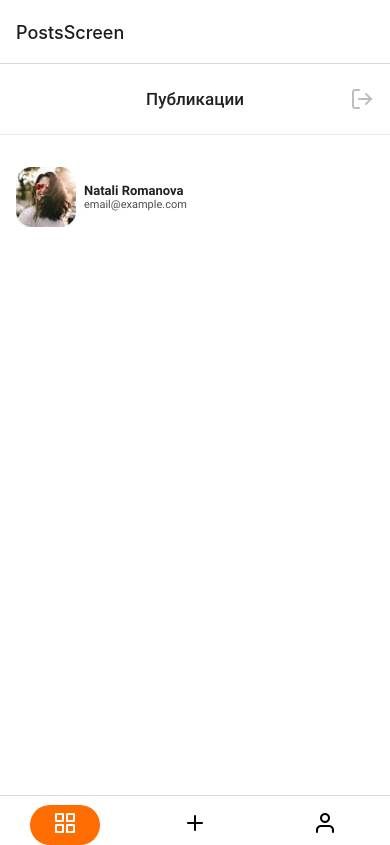
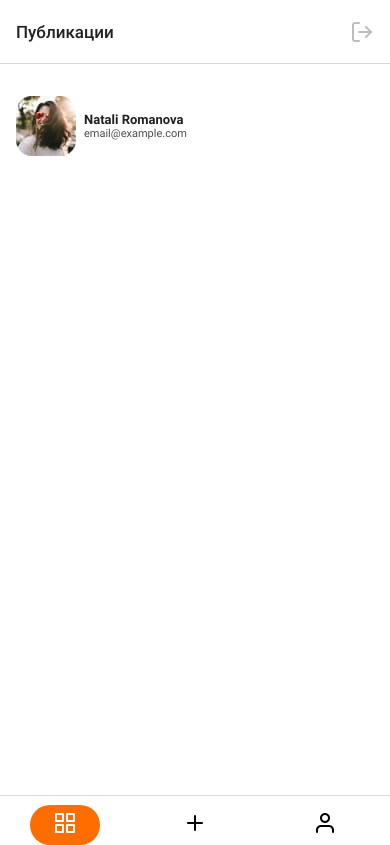
Before and after one commit to MaltsevaYulia/react-native-app, a React Native app in the folder AwesomeProject/: screen /Home in a window 390 px wide. Built offline with nearby package versions, Linux system fonts and the light colour scheme.

Commit message:
add navigation

```diff
--- a/AwesomeProject/App.js
+++ b/AwesomeProject/App.js
@@ -1,9 +1,13 @@
 import { NavigationContainer } from "@react-navigation/native";
+import { createStackNavigator } from "@react-navigation/stack";
 import React, { useState } from "react";
 import { useFonts } from "expo-font";
 import { useRoute } from "./src/hooks/routing";
+import { LoginScreen } from "./src/Screens/LoginScreen";
+import { RegistrationScreen } from "./src/Screens/RegistrationScreen";
+import { HomeScreen } from "./src/Screens/HomeScreen";
 
-
+const MainStack = createStackNavigator();
 export default function App() {
   const [fontsLoaded] = useFonts({
     "Roboto-Regular": require("./src/assets/fonts/Roboto-Regular.ttf"),
@@ -14,9 +18,26 @@ export default function App() {
   if (!fontsLoaded) {
     return null;
   }
-  const routing = useRoute(true);
+  // const routing = useRoute(false);
   return (
-    <NavigationContainer>{routing}</NavigationContainer>
+    <NavigationContainer>
+      <MainStack.Navigator>
+        <MainStack.Screen
+          name="Login"
+          component={LoginScreen}
+          options={{ headerShown: false }}
+        />
+        <MainStack.Screen
+          name="Registration"
+          component={RegistrationScreen}
+          options={{ headerShown: false }}
+        />
+        <MainStack.Screen
+          name="Home"
+          component={HomeScreen}
+          options={{ headerShown: false }}
+        />
+      </MainStack.Navigator>
+    </NavigationContainer>
   );
-
 }
--- a/AwesomeProject/src/Screens/CreatePostsScreen.jsx
+++ b/AwesomeProject/src/Screens/CreatePostsScreen.jsx
@@ -15,12 +15,12 @@ export const CreatePostsScreen = () => {
   return (
     <TouchableWithoutFeedback onPress={Keyboard.dismiss}>
       <View style={styles.container}>
-        <View style={styles.header}>
+        {/* <View style={styles.header}>
           <Text style={styles.title}>Создать публикацию</Text>
           <View style={styles.iconContainer}>
             <Feather name="arrow-left" size={24} color="#BDBDBD" />
           </View>
-        </View>
+        </View> */}
         <View style={styles.main}>
           <View style={styles.photo}>
             <View style={styles.round}>
@@ -66,28 +66,28 @@ const styles = StyleSheet.create({
   container: {
     flex: 1,
   },
-  header: {
-    flex: 0.1,
-    backgroundColor: "#fff",
-    flexDirection: "row",
-    alignItems: "center",
-    justifyContent: "center",
-    borderBottomWidth: 1,
-    borderBottomColor: "#E8E8E8",
-  },
-  title: {
-    fontFamily: "Roboto-Medium",
-    fontSize: 17,
-    fontWeight: 500,
-    lineHeight: 22,
-    color: "#212121",
-  },
-  iconContainer: {
-    position: "absolute",
-    left: 16,
-  },
+  // header: {
+  //   flex: 0.1,
+  //   backgroundColor: "#fff",
+  //   flexDirection: "row",
+  //   alignItems: "center",
+  //   justifyContent: "center",
+  //   borderBottomWidth: 1,
+  //   borderBottomColor: "#E8E8E8",
+  // },
+  // title: {
+  //   fontFamily: "Roboto-Medium",
+  //   fontSize: 17,
+  //   fontWeight: 500,
+  //   lineHeight: 22,
+  //   color: "#212121",
+  // },
+  // iconContainer: {
+  //   position: "absolute",
+  //   left: 16,
+  // },
   main: {
-    flex: 0.8,
+    flex: 1,
     backgroundColor: "#fff",
     paddingTop: 32,
     paddingHorizontal: 16,
--- a/AwesomeProject/src/Screens/HomeScreen.jsx
+++ b/AwesomeProject/src/Screens/HomeScreen.jsx
@@ -1,5 +1,149 @@
-import { PostsScreen } from "./PostsScreen"
+import { createBottomTabNavigator } from "@react-navigation/bottom-tabs";
 
-export const HomeScreen = () => {
-    return (<></>)
-}
+import { CreatePostsScreen } from "../Screens/CreatePostsScreen";
+
+import { PostsScreen } from "../Screens/PostsScreen";
+import { ProfileScreen } from "../Screens/ProfileScreen";
+
+import { Feather } from "@expo/vector-icons";
+import { TouchableOpacity, StyleSheet, View, MyButton } from "react-native";
+const MaineTab = createBottomTabNavigator();
+
+export const HomeScreen = ({ navigation }) => {
+  console.log("🚀 ~ HomeScreen ~ navigation:", navigation);
+  const goBack = () => {
+    //   navigation.goBack();
+      navigation.navigate("PostsScreen");
+  };
+  const isAuth = true;
+  if (isAuth) {
+    return (
+      <MaineTab.Navigator
+        screenOptions={({ route }) => ({
+          tabBarButton: ({
+            focused,
+            onPress,
+            accessibilityState,
+            accessibilityLabel,
+          }) => {
+            const selected = accessibilityState.selected;
+            const routeName = route.name;
+            // const x = accessibilityLabel === "PostsScreen, tab, 1 of 3";
+            // const y = accessibilityLabel === "ProfileScreen, tab, 3 of 3";
+
+            let iconName;
+
+            if (routeName === "PostsScreen") {
+              iconName = "grid";
+            } else if (routeName === "CreatePostsScreen") {
+              iconName = "plus";
+            } else if (routeName === "ProfileScreen") {
+              iconName = "user";
+            }
+
+            let buttonStyle = {
+              ...styles.btn,
+            };
+
+            let iconStyle = {
+              marginBottom: 3,
+            };
+
+            if (routeName === "PostsScreen" && selected) {
+              buttonStyle.backgroundColor = "#FF6C00";
+              iconStyle.color = "#fff";
+            } else if (routeName === "ProfileScreen" && selected) {
+              buttonStyle.backgroundColor = "#FF6C00";
+              iconStyle.color = "#fff";
+            } else if (routeName === "CreatePostsScreen" && selected) {
+              buttonStyle.backgroundColor = "#FF6C00";
+              iconStyle.color = "#fff";
+            }
+            return (
+              <View style={styles.footer}>
+                <TouchableOpacity style={buttonStyle} onPress={onPress}>
+                  <Feather name={iconName} size={24} style={iconStyle} />
+                </TouchableOpacity>
+              </View>
+            );
+          },
+          // Add the headerShown option for ProfileScreen
+          // ...(route.name === "ProfileScreen" && { headerShown: false }),
+        })}
+      >
+        <MaineTab.Screen
+          name="PostsScreen"
+          component={PostsScreen}
+          options={() => ({
+            title: "Публикации",
+            headerTitleStyle: styles.headerTitle,
+            headerRight: () => (
+              <TouchableOpacity
+                onPress={() => {
+                  // Do something
+                }}
+                style={{ paddingRight: 16 }}
+              >
+                <Feather name="log-out" size={24} color="#BDBDBD" />
+              </TouchableOpacity>
+            ),
+          })}
+        />
+        <MaineTab.Screen
+          name="CreatePostsScreen"
+          component={CreatePostsScreen}
+          options={{
+            tabBarStyle: { display: "none" },
+            title: "Создать публикацию",
+            headerTitleStyle: styles.headerTitle,
+            headerLeft: () => (
+              <TouchableOpacity onPress={goBack} style={{ paddingLeft: 16 }}>
+                <Feather name="arrow-left" size={24} color="#BDBDBD" />
+              </TouchableOpacity>
+            ),
+          }}
+        />
+        <MaineTab.Screen
+          name="ProfileScreen"
+          component={ProfileScreen}
+          options={{ headerShown: false }}
+        />
+      </MaineTab.Navigator>
+    );
+  }
+};
+
+const styles = StyleSheet.create({
+  headerTitle: {
+    fontFamily: "Roboto-Medium",
+    fontSize: 17,
+    fontWeight: 500,
+    lineHeight: 22,
+    color: "#212121",
+    paddingVertical: 11,
+  },
+  footer: {
+    // height: 83,
+    flex: 1,
+    // paddingHorizontal: 82,
+    paddingTop: 9,
+    backgroundColor: "#fff",
+    flexDirection: "row",
+    alignItems: "center",
+    justifyContent: "center",
+    gap: 31,
+    ma: 9,
+    // borderTopWidth: 1,
+    // borderTopColor: "#E8E8E8",
+    // justifyContent: 'space-between'
+  },
+  btn: {
+    width: 70,
+    height: 40,
+    borderRadius: 20,
+    backgroundColor: "transparent",
+    // backgroundColor: "#F6F6F6",
+    alignItems: "center",
+    justifyContent: "center",
+  },
+});
--- a/AwesomeProject/src/Screens/PostsScreen.jsx
+++ b/AwesomeProject/src/Screens/PostsScreen.jsx
@@ -2,15 +2,16 @@ import { View, Text, TouchableOpacity, Image } from 'react-native';
 import { AntDesign, Feather } from '@expo/vector-icons';
 import { StyleSheet } from 'react-native';
 
+
 export const PostsScreen = () => {
   return (
     <View style={styles.container}>
-      <View style={styles.header}>
+      {/* <View style={styles.header}>
         <Text style={styles.title}>Публикации</Text>
         <View style={styles.iconContainer}>
           <Feather name="log-out" size={24} color="#BDBDBD" />
         </View>
-      </View>
+      </View> */}
       <View style={styles.main}>
         <View style={styles.userWrapp}>
           <Image source={require('../assets/images/user.jpg')} />
@@ -35,31 +36,31 @@ const styles = StyleSheet.create({
   container: {
     flex: 1,
   },
-  header: {
-    // height: 44,
-    flex: 0.1,
-    backgroundColor: '#fff',
-    flexDirection: 'row',
-    alignItems: 'center',
-    justifyContent: 'center',
-    // gap: 31,
-    borderBottomWidth: 1,
-    borderBottomColor: '#E8E8E8',
-    // paddingBottom: 10,
-  },
-  title: {
-    fontFamily: 'Roboto-Medium',
-    fontSize: 17,
-    fontWeight: 500,
-    lineHeight: 22,
-    color: '#212121',
-  },
-  iconContainer: {
-    position: 'absolute',
-    right: 16,
-  },
+  // header: {
+  //   // height: 44,
+  //   flex: 0.1,
+  //   backgroundColor: '#fff',
+  //   flexDirection: 'row',
+  //   alignItems: 'center',
+  //   justifyContent: 'center',
+  //   // gap: 31,
+  //   borderBottomWidth: 1,
+  //   borderBottomColor: '#E8E8E8',
+  //   // paddingBottom: 10,
+  // },
+  // title: {
+  //   fontFamily: 'Roboto-Medium',
+  //   fontSize: 17,
+  //   fontWeight: 500,
+  //   lineHeight: 22,
+  //   color: '#212121',
+  // },
+  // iconContainer: {
+  //   position: 'absolute',
+  //   right: 16,
+  // },
   main: {
-    flex: 0.9,
+    flex: 1,
     backgroundColor: '#fff',
     paddingTop: 32,
     paddingHorizontal: 16,
@@ -86,17 +87,17 @@ const styles = StyleSheet.create({
     lineHeight: 13,
     color: 'rgba(33, 33, 33, 0.8)',
   },
-  footer: {
-    // height: 83,
-    flex: 0.1,
-    backgroundColor: '#fff',
-    flexDirection: 'row',
-    alignItems: 'center',
-    justifyContent: 'center',
-    gap: 31,
-    borderTopWidth: 1,
-    borderTopColor: '#E8E8E8',
-  },
+  // footer: {
+  //   // height: 83,
+  //   flex: 0.1,
+  //   backgroundColor: '#fff',
+  //   flexDirection: 'row',
+  //   alignItems: 'center',
+  //   justifyContent: 'center',
+  //   gap: 31,
+  //   borderTopWidth: 1,
+  //   borderTopColor: '#E8E8E8',
+  // },
   btn: {
     width: 70,
     height: 40,
--- a/AwesomeProject/src/Screens/ProfileScreen.jsx
+++ b/AwesomeProject/src/Screens/ProfileScreen.jsx
@@ -86,7 +86,7 @@ const styles = StyleSheet.create({
     borderRadius: 16,
     top: 0,
     left: "50%",
-    transform: [{ translateX: -60 }, { translateY: -60 }],
+    transform: [{ translateX: -50 }, { translateY: -60 }],
   },
   addBtn: {
     position: "absolute",
--- a/AwesomeProject/src/hooks/routing.js
+++ b/AwesomeProject/src/hooks/routing.js
@@ -7,11 +7,13 @@ import { PostsScreen } from "../Screens/PostsScreen";
 import { ProfileScreen } from "../Screens/ProfileScreen";
 import { RegistrationScreen } from "../Screens/RegistrationScreen";
 import { AntDesign, Feather } from "@expo/vector-icons";
-import { TouchableOpacity, StyleSheet, View } from "react-native";
+import { TouchableOpacity, StyleSheet, View, MyButton } from "react-native";
+
 const MainStack = createStackNavigator();
 const MaineTab = createBottomTabNavigator();
 
 export const useRoute = (isAuth) => {
+
   if (isAuth) {
     return (
       <MaineTab.Navigator
@@ -63,15 +65,52 @@ export const useRoute = (isAuth) => {
               </View>
             );
           },
-
+          // Add the headerShown option for ProfileScreen
+          // ...(route.name === "ProfileScreen" && { headerShown: false }),
         })}
       >
-        <MaineTab.Screen name="PostsScreen" component={PostsScreen} />
+        <MaineTab.Screen
+          name="PostsScreen"
+          component={PostsScreen}
+          options={() => ({
+            title: "Публикации",
+            headerTitleStyle: styles.headerTitle,
+            headerRight: () => (
+              <TouchableOpacity
+                onPress={() => {
+                  // Do something
+                }}
+                style={{ paddingRight: 16 }}
+              >
+                <Feather name="log-out" size={24} color="#BDBDBD" />
+              </TouchableOpacity>
+            ),
+          })}
+        />
         <MaineTab.Screen
           name="CreatePostsScreen"
           component={CreatePostsScreen}
+          options={{
+            tabBarStyle: { display: "none" },
+            title: "Создать публикацию",
+            headerTitleStyle: styles.headerTitle,
+            headerLeft: () => (
+              <TouchableOpacity
+                onPress={() => {
+                  // Do something
+                }}
+                style={{ paddingLeft: 16 }}
+              >
+                <Feather name="arrow-left" size={24} color="#BDBDBD" />
+              </TouchableOpacity>
+            ),
+          }}
         />
-        <MaineTab.Screen name="ProfileScreen" component={ProfileScreen} />
+        <MaineTab.Screen
+          name="ProfileScreen"
+          component={ProfileScreen}
+          options={{ headerShown: false }}
+        />
       </MaineTab.Navigator>
     );
     return (
@@ -145,6 +184,14 @@ export const useRoute = (isAuth) => {
 };
 
 const styles = StyleSheet.create({
+  headerTitle: {
+    fontFamily: "Roboto-Medium",
+    fontSize: 17,
+    fontWeight: 500,
+    lineHeight: 22,
+    color: "#212121",
+    paddingVertical:11,
+  },
   footer: {
     // height: 83,
     flex: 1,
```
